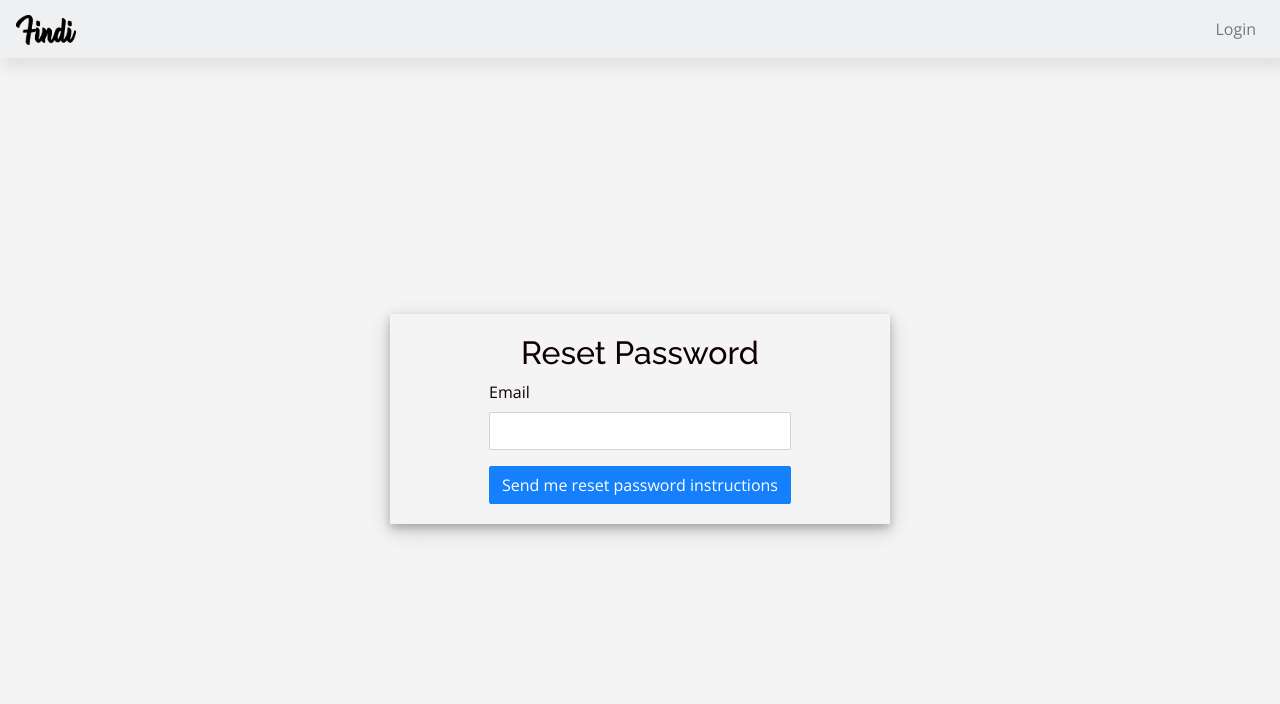
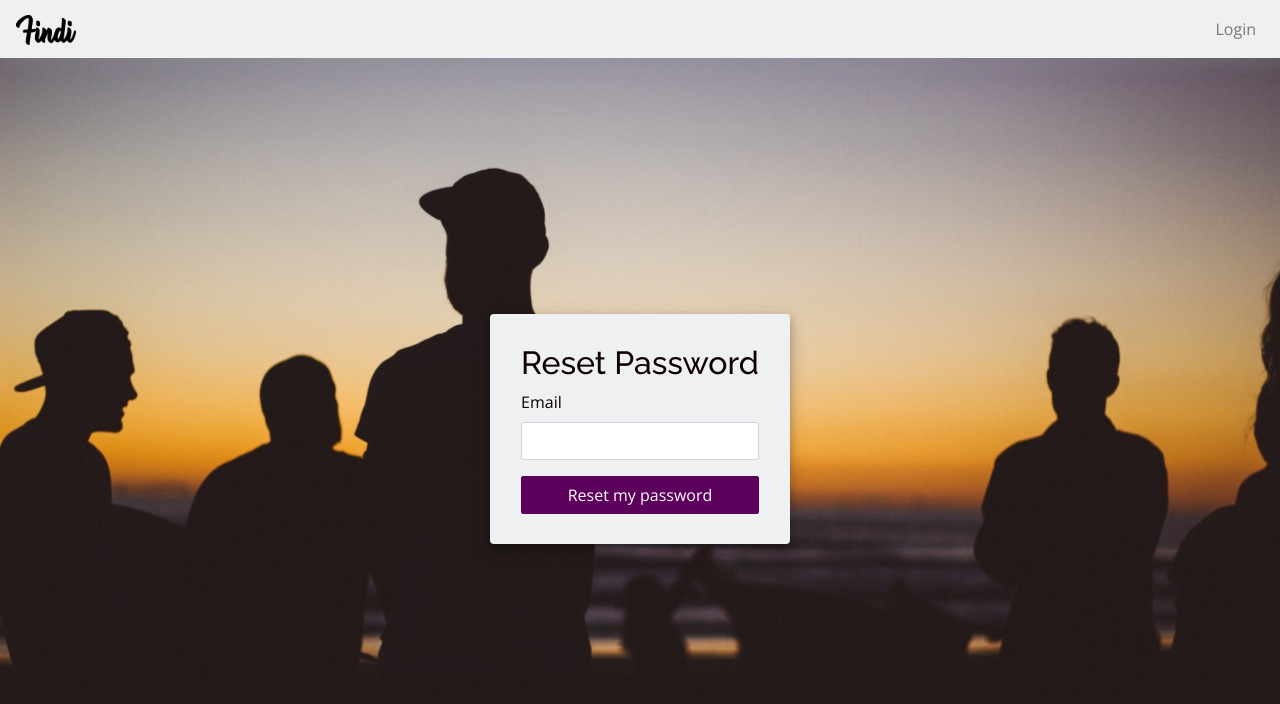
Before and after one commit to dte005/findi, a Rails app: page /users/password/new in a window 1280 px wide. Shown: the top 704 px of the page. Run offline with Rails 7, Linux system fonts and the light colour scheme; style sheets or scripts are compiled from the project's sources; some libraries are stand-ins or nearby versions.

Commit message:
way to gooooo

```diff
--- a/app/assets/stylesheets/application.scss
+++ b/app/assets/stylesheets/application.scss
@@ -12,3 +12,5 @@
 // Your CSS partials
 @import "components/index";
 @import "pages/index";
+
+@import "components/new"
--- /dev/null
+++ b/app/assets/stylesheets/components/_new.scss
@@ -0,0 +1,26 @@
+#container{
+// box-shadow: 0 4px 8px 0 rgba(0, 0, 0, 0.2), 0 6px 20px 0 rgba(0, 0, 0, 0.19);
+// padding: 10px;
+// justify-content: center;
+// align-items: center;
+// padding-top: 40px;
+// margin-top: 10%;
+// padding-bottom: 50px;
+background-color: #EEF0F2;
+// border-radius: 3%;
+
+margin-top: 20%;
+box-shadow: 0 4px 8px 0 rgba(0, 0, 0, 0.2), 0 6px 20px 0 rgba(0, 0, 0, 0.19);
+width:300px;
+padding: 20px;
+justify-content: center;
+align-items: center;
+border-radius:4px;
+}
+
+body{
+background-image: image-url("forget.jpg");
+}
+
+.faixa{
+}
--- a/app/assets/stylesheets/config/_bootstrap_variables.scss
+++ b/app/assets/stylesheets/config/_bootstrap_variables.scss
@@ -11,7 +11,7 @@ $font-size-base: 1rem;
 
 // Colors
 $body-color: $gray;
-$primary:    $blue;
+$primary:    #5C005C;
 $success:    $green;
 $info:       $yellow;
 $danger:     $red;
--- a/app/views/devise/passwords/new.html.erb
+++ b/app/views/devise/passwords/new.html.erb
@@ -1,4 +1,6 @@
-<div class="container d-flex justify-content-center" style="margin-top: 20%; box-shadow: 0 4px 8px 0 rgba(0, 0, 0, 0.2), 0 6px 20px 0 rgba(0, 0, 0, 0.19); width:500px; padding: 10px;  justify-content: center; align-items: center; ">
+<div class="faixa">
+
+  <div id="container" class="container d-flex justify-content-center" style=" ">
     <div style="padding: 10px; ">
       <h2 style=" text-align: center;">Reset Password</h2>
 
@@ -13,10 +15,12 @@
         </div>
 
         <div class="form-actions">
-        <%= f.button :submit, "Send me reset password instructions", class: "btn btn-primary w-100 " %>
+          <%= f.button :submit, "Reset my password", class: "btn btn-primary w-100 " %>
         </div>
       <% end %>
 
     </div>
 
   </div>
+
+</div>
```
Also changed, not shown: app/assets/images/forget.jpg (added), app/assets/images/forgot.jpg (added), app/assets/images/forgot_password_background.jpg (added). Lines whose indentation alone changed are shown as unchanged.
